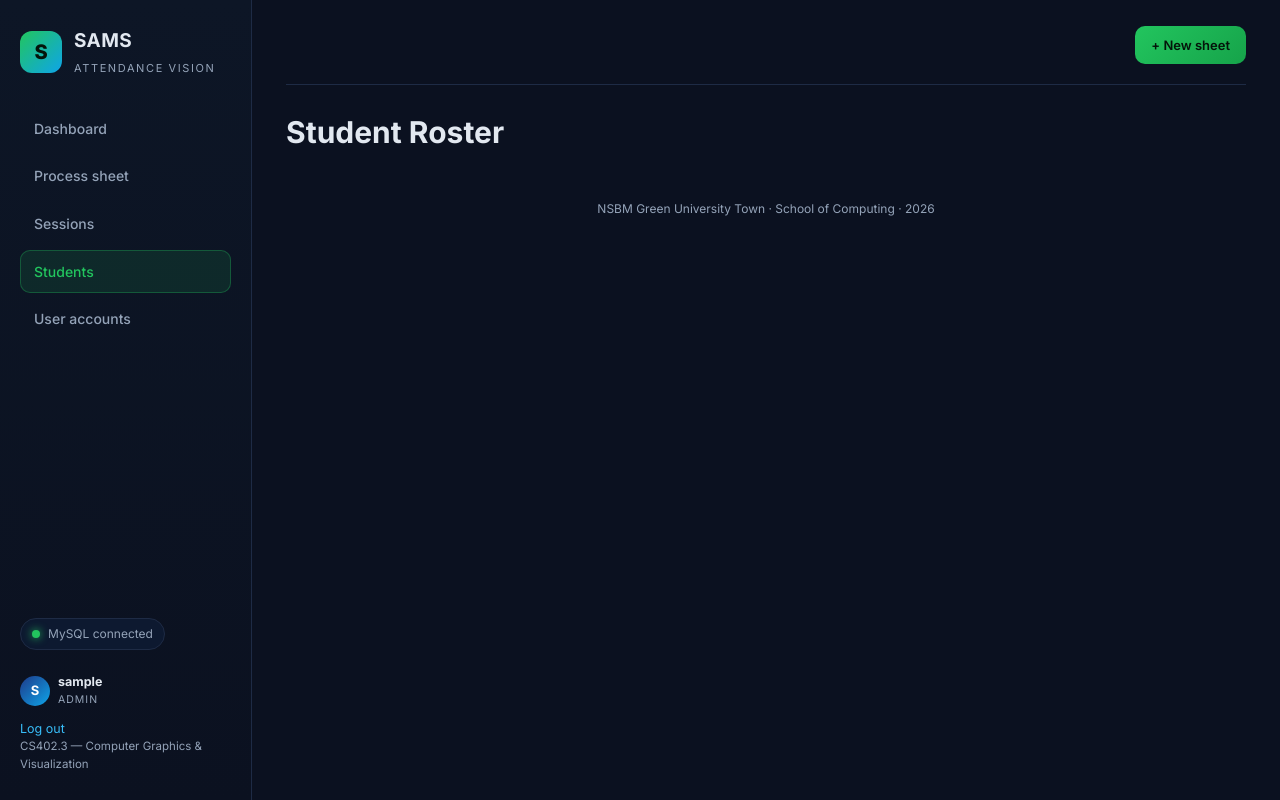
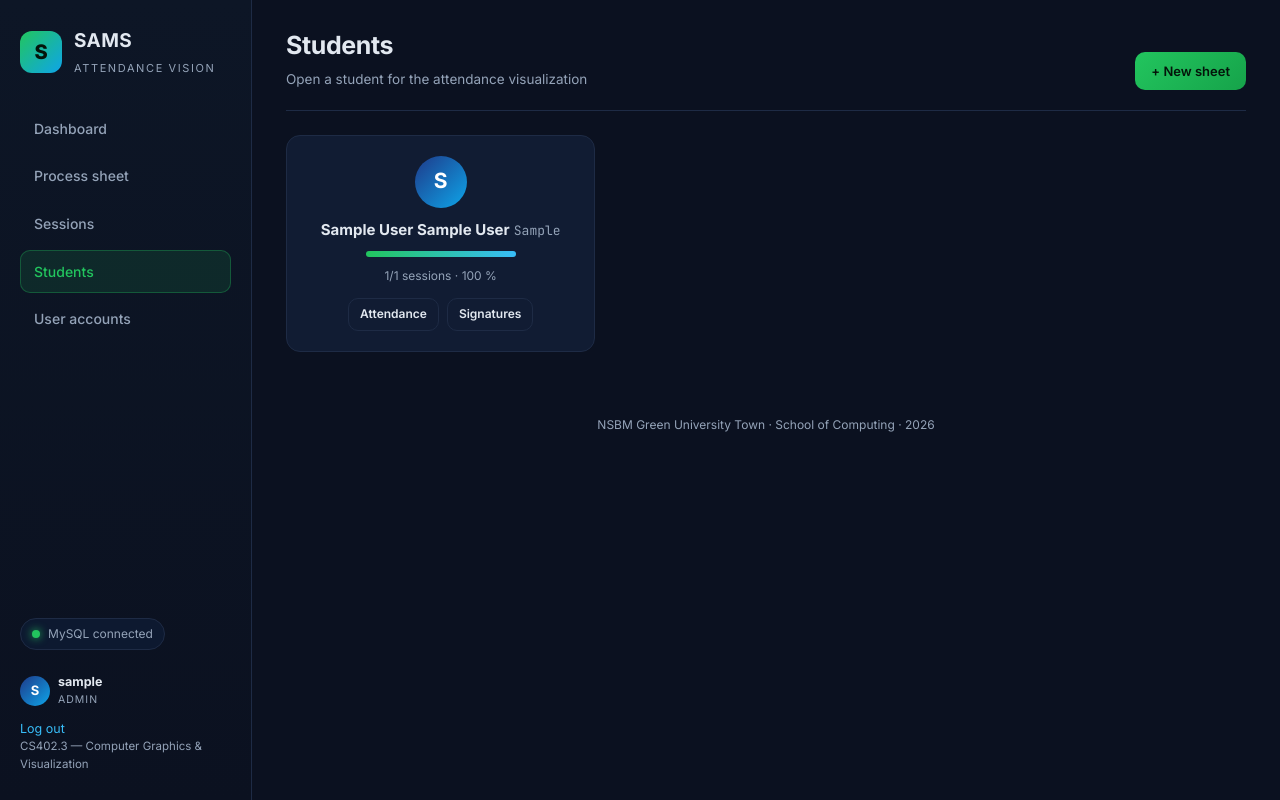
Before and after one commit to KaniLeenas/Student-Attendance-Management-System-CGV, a Flask app: page /students in a window 1280 px wide. Run offline with Flask 3, Linux system fonts and the light colour scheme; the visitor is signed in with stand-in values (Sample User, id 1); tables that the repository leaves empty or names only in its code hold one stand-in row (values such as "Sample post").

Commit message:
add students page

```diff
--- a/templates/students.html
+++ b/templates/students.html
@@ -1,5 +1,24 @@
-{% extends 'base.html' %}
-{% block title %}Students - SAMS{% endblock %}
+{% extends "base.html" %}
+{% block title %}Students{% endblock %}
+{% block heading %}Students{% endblock %}
+{% block sub %}Open a student for the attendance visualization{% endblock %}
 {% block content %}
-<h1>Student Roster</h1>
+<section class="grid-3">
+{% for r in summary %}
+  {% set p = (r.present / r.total * 100) if r.total else 0 %}
+  <div class="card person">
+    <div class="avatar">{{ r.name[:1] }}</div>
+    <b>{{ r.title }} {{ r.name }}</b>
+    <span class="mono dim">{{ r.student_no }}</span>
+    <div class="bar"><i style="width:{{ p }}%"></i></div>
+    <small>{{ r.present }}/{{ r.total }} sessions &middot; {{ '%.0f'|format(p) }} %</small>
+    <div class="row">
+      <a class="btn ghost sm" href="{{ url_for('student', student_no=r.student_no) }}">Attendance</a>
+      <a class="btn ghost sm" href="{{ url_for('investigate', student_no=r.student_no) }}">Signatures</a>
+    </div>
+  </div>
+{% else %}
+  <p class="empty">No students &mdash; import sams_db.sql or run sams.py once.</p>
+{% endfor %}
+</section>
 {% endblock %}
```
